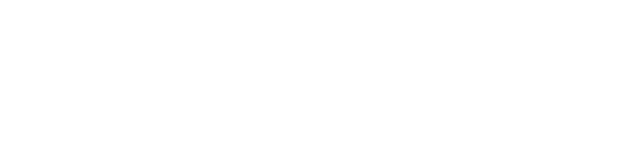
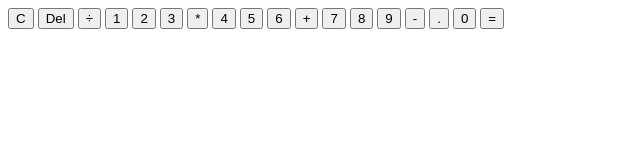
Before and after one commit to lkcf0/calc-project, a plain HTML site: page index.html in a window 1280 px wide. Shown: the whole page, without its empty margins (0-640 px from the left). Drawn offline with Linux system fonts and the light colour scheme.

Commit message:
changed html grid to buttons to style with css

```diff
--- a/index.html
+++ b/index.html
@@ -1,9 +1,34 @@
-<html lang="en">
+    <html lang="en">
 <head>
     <meta charset="UTF-8">
     <title>Calculator Bro</title>
+    <link href="styles.css" rel="stylesheet">
+    <script src="script.js" defer></script>
 </head>
 <body>
-
+    <div class="calculator-grid">
+        <div class="output-screen">
+            <div class="previous-num"></div>
+            <div class="current-num"></div>
+        </div>
+        <button class="span-two">C</button>
+        <button>Del</button>
+        <button>÷</button>
+        <button>1</button>
+        <button>2</button>
+        <button>3</button>
+        <button>*</button>
+        <button>4</button>
+        <button>5</button>
+        <button>6</button>
+        <button>+</button>
+        <button>7</button>
+        <button>8</button>
+        <button>9</button>
+        <button>-</button>
+        <button>.</button>
+        <button>0</button>
+        <button class="span-two">=</button>
+     </div>
 </body>
 </html>
```
